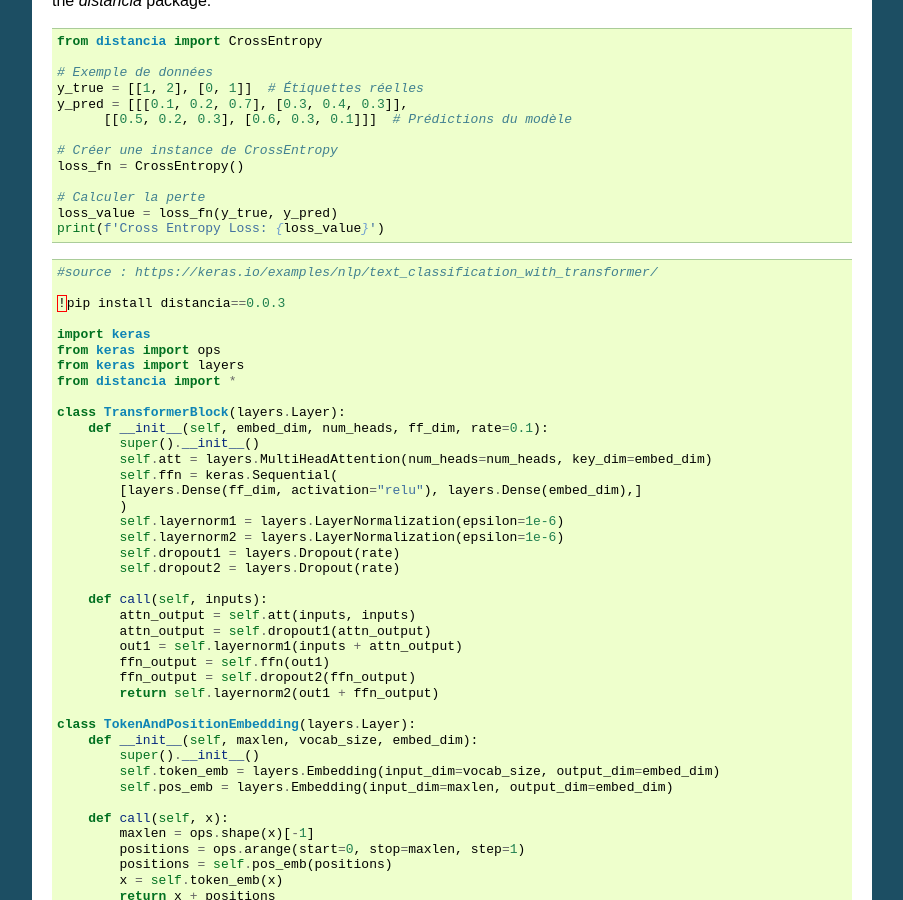
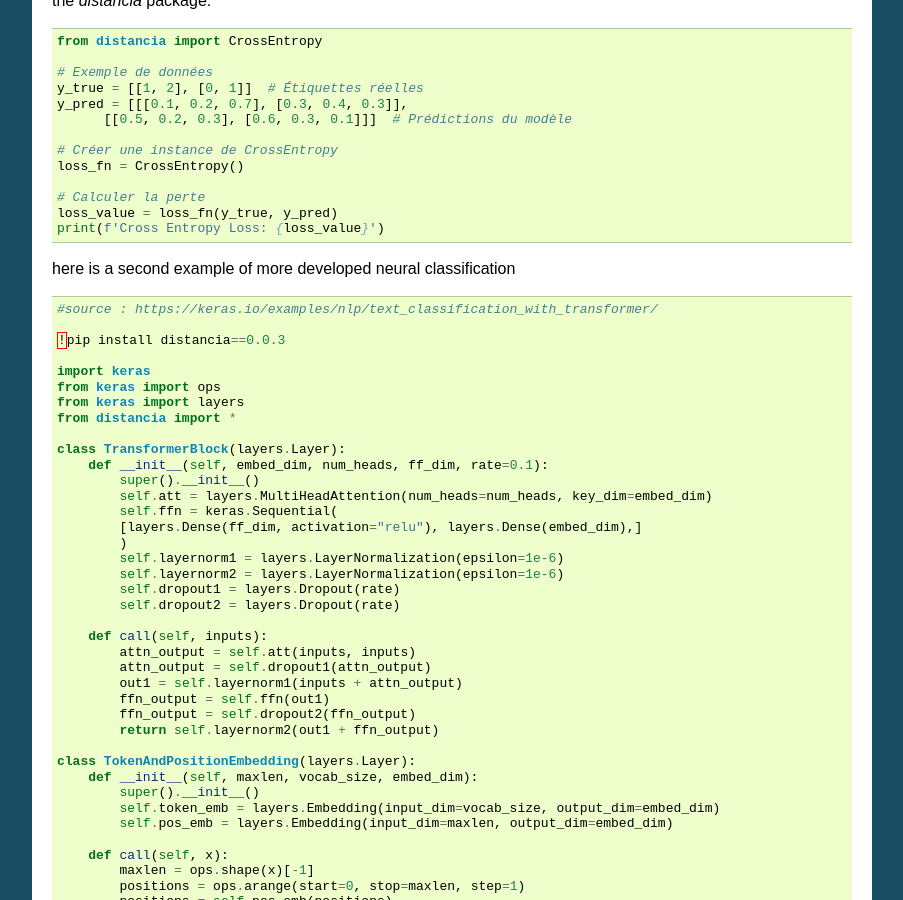
Before and after one commit to ym001/distancia, a Sphinx documentation site: the page built from docs/CrossEntropy.rst, in a window 1280 px wide and 900 px high, scrolled down 833 px. Shown: the whole window, without its empty margins (198-1101 px from the left). Built offline with Sphinx 7.4.7, drawn with Linux system fonts in a browser that asks for light colours; pages that are not in the unit, such as notebooks, are missing from menus.

Commit message:
Update CrossEntropy.rst

```diff
--- a/docs/CrossEntropy.rst
+++ b/docs/CrossEntropy.rst
@@ -51,6 +51,8 @@ Here's a simple Python example demonstrating how to calculate the Cosine Similar
     # Calculer la perte
     loss_value = loss_fn(y_true, y_pred)
     print(f'Cross Entropy Loss: {loss_value}')
+
+here is a second example of more developed neural classification
 
 .. code-block:: python
 
```
